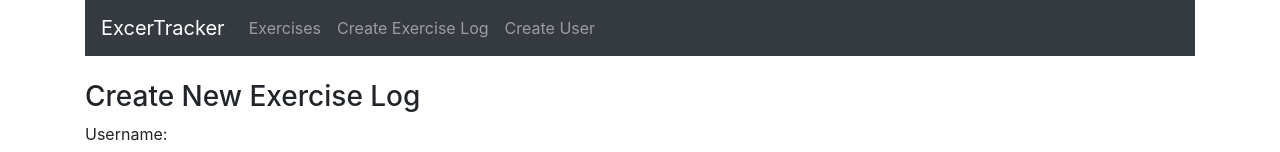
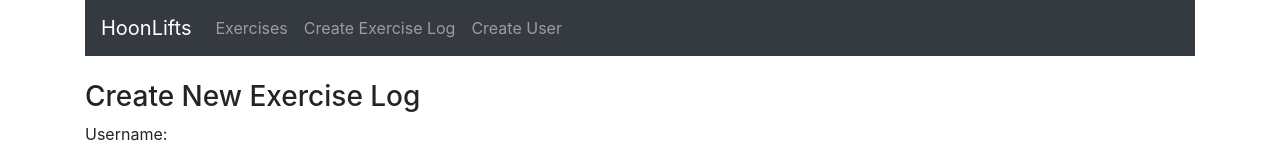
Before and after one commit to jaehoonhan/hoonLifts, a React (Create React App) app in the folder client/: page /create in a window 1280 px wide. Shown: the top 152 px of the page. Built offline with nearby package versions, Linux system fonts and the light colour scheme.

Commit message:
change home page title and add comments

```diff
--- a/client/src/components/create-exercise.component.js
+++ b/client/src/components/create-exercise.component.js
@@ -5,13 +5,14 @@ import "react-datepicker/dist/react-datepicker.css"
 export default class CreateExercises extends Component {
     constructor(props) {
         super(props);
-
+        // behind 'this' to each change state function
         this.onChangeUsername = this.onChangeUsername.bind(this);
         this.onChangeDescription = this.onChangeDescription.bind(this);
         this.onChangeDuration = this.onChangeDuration.bind(this);
         this.onChangeDate = this.onChangeDate.bind(this);
         this.onSubmit = this.onSubmit.bind(this);
 
+        // set initial state and properties
         this.state = {
             username: '',
             description: '',
@@ -20,7 +21,7 @@ export default class CreateExercises extends Component {
             users: []
         }
     }
-
+    // temporarily hard code single user for testing
     componentDidMount() {
         this.setState({
             users: ['test user'],
@@ -53,6 +54,7 @@ export default class CreateExercises extends Component {
     }
 
     onSubmit(e) {
+        // prevent default HTML submit behaviour
         e.preventDefault();
 
         const exercise = {
@@ -80,7 +82,7 @@ export default class CreateExercises extends Component {
                       className="form-control"
                       value={this.state.username}
                       onChange={this.onChangeUsername}>
-                      {
+                      { // map array of users
                         this.state.users.map(function(user) {
                           return <option
                             key={user}
@@ -111,6 +113,7 @@ export default class CreateExercises extends Component {
                 <div className="form-group">
                   <label>Date: </label>
                   <div>
+                    {/* calender component */}
                     <DatePicker
                       selected={this.state.date}
                       onChange={this.onChangeDate}
--- a/client/src/components/navbar.component.js
+++ b/client/src/components/navbar.component.js
@@ -6,7 +6,7 @@ export default class Navbar extends Component {
   render() {
     return (
       <nav className="navbar navbar-dark bg-dark navbar-expand-lg">
-        <Link to="/" className="navbar-brand">ExcerTracker</Link>
+        <Link to="/" className="navbar-brand">HoonLifts</Link>
         <div className="collpase navbar-collapse">
         <ul className="navbar-nav mr-auto">
           <li className="navbar-item">
```
